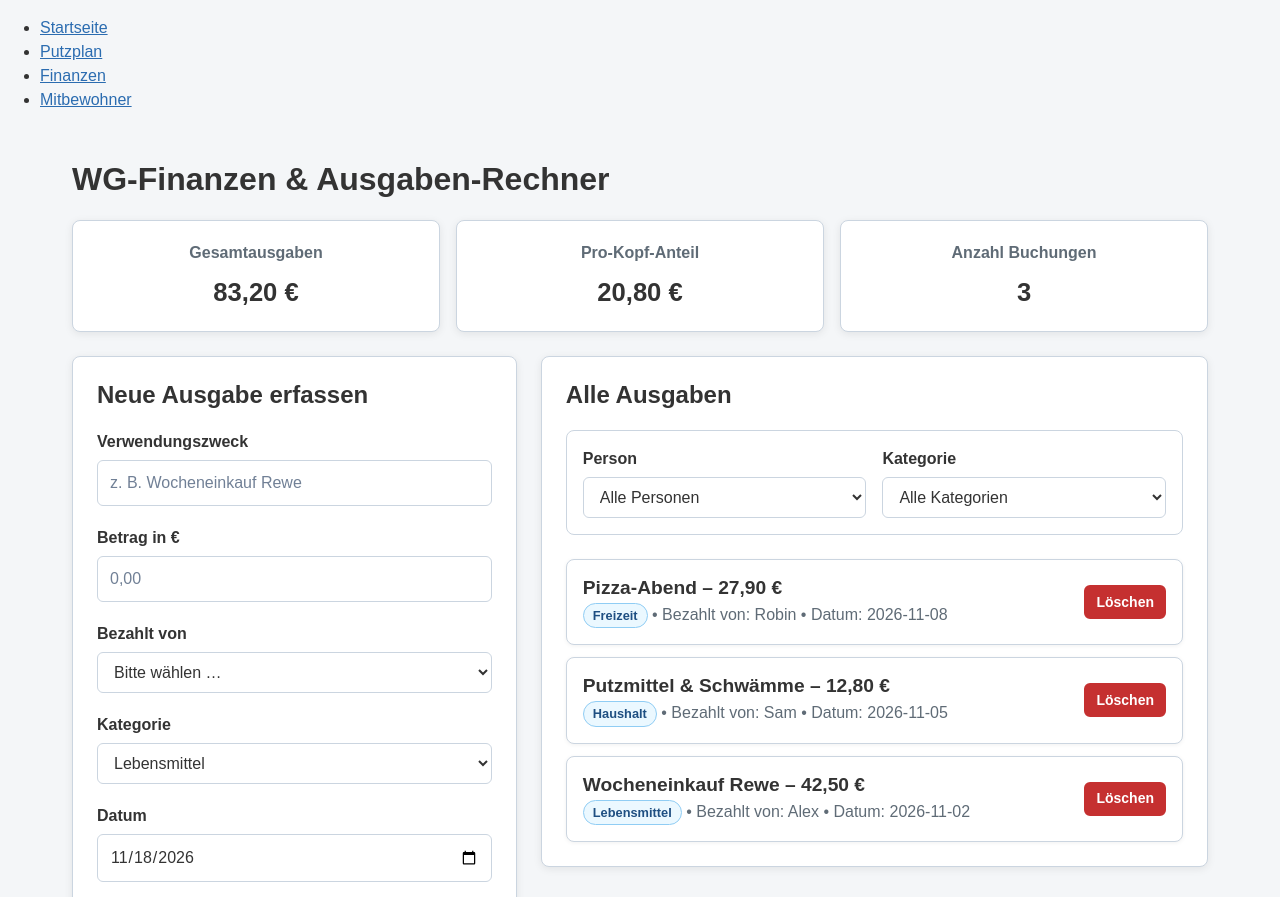
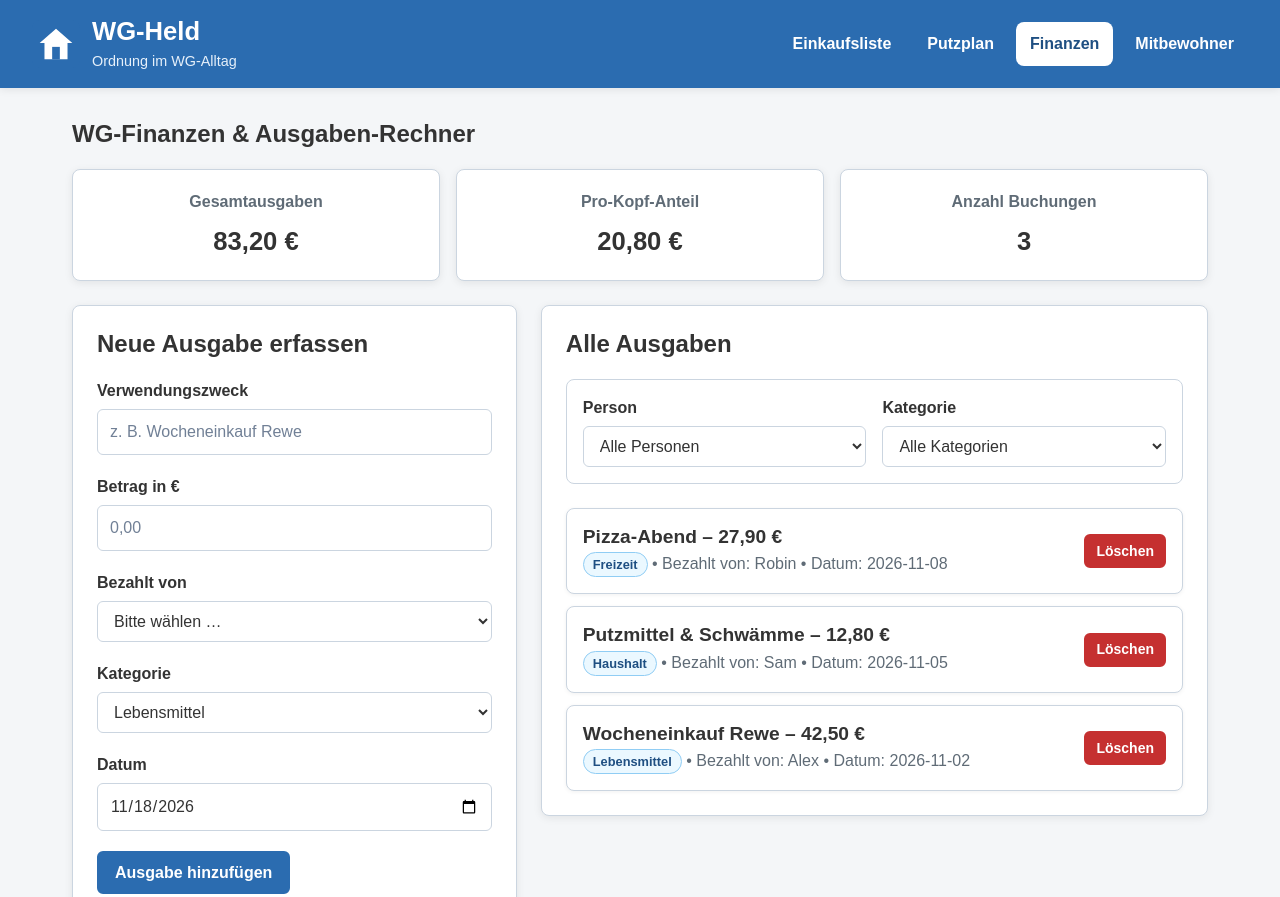
Before and after one commit to KeinDatenvolumen/portfolio-berres, a plain HTML site: page finanzen.html in a window 1280 px wide. Shown: the top 897 px of the page. Drawn offline with Linux system fonts and the light colour scheme.

Commit message:
fix(finanzen): align site header and footer with global layout

```diff
--- a/finanzen.html
+++ b/finanzen.html
@@ -8,19 +8,51 @@
   <link rel="stylesheet" href="css/style.css">
 </head>
 <body>
-<header>
+<header class="site-header">
+  <div class="header-brand">
+    <img
+            class="brand-logo"
+            src="img/logo.svg"
+            alt="Logo von WG-Held"
+    >
+    <div>
+      <h1>WG-Held</h1>
+      <p class="tagline">Ordnung im WG-Alltag</p>
+    </div>
+  </div>
+
   <nav aria-label="Hauptnavigation">
-    <ul>
-      <li><a href="index.html">Startseite</a></li>
-      <li><a href="putzplan.html">Putzplan</a></li>
-      <li><a href="finanzen.html" aria-current="page">Finanzen</a></li>
-      <li><a href="mitbewohner.html">Mitbewohner</a></li>
+    <ul class="nav-list">
+      <li>
+        <a class="nav-link" href="index.html">
+          Einkaufsliste
+        </a>
+      </li>
+      <li>
+        <a class="nav-link" href="putzplan.html">
+          Putzplan
+        </a>
+      </li>
+      <li>
+        <a
+                class="nav-link active"
+                href="finanzen.html"
+                aria-current="page"
+        >
+          Finanzen
+        </a>
+      </li>
+      <li>
+        <a class="nav-link" href="mitbewohner.html">
+          Mitbewohner
+        </a>
+      </li>
     </ul>
   </nav>
 </header>
 
 <main class="main-content">
-  <h1>WG-Finanzen &amp; Ausgaben-Rechner</h1>
+  <h2>WG-Finanzen &amp; Ausgaben-Rechner</h2>
 
   <section class="stats-grid" aria-label="Finanz-Kennzahlen">
     <div class="stat-box">
@@ -109,6 +141,10 @@
   </aside>
 </main>
 
+<footer class="site-footer">
+  <p>&copy; 2026 WG-Held – Portfolioprüfung Webtechnologien (DHBW Mosbach)</p>
+</footer>
+
 <script src="js/storage.js"></script>
 <script src="js/finanzen.js"></script>
 </body>
```
